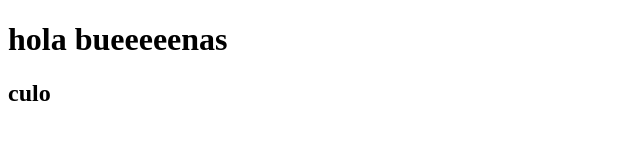
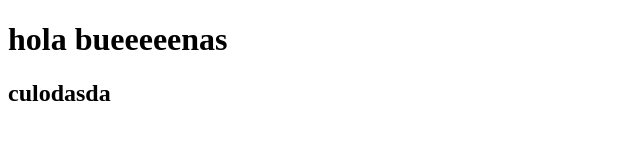
Before and after one commit to martoleuno/primer-commit, a plain HTML site: page index.html in a window 1280 px wide. Shown: the whole page, without its empty margins (0-640 px from the left). Drawn offline with Linux system fonts and the light colour scheme.

Commit message:
prueba main

```diff
--- a/index.html
+++ b/index.html
@@ -8,6 +8,6 @@
 </head>
 <body>
     <h1>hola bueeeeenas</h1>
-    <h2>culo</h2>
+    <h2>culodasda</h2>
 </body>
 </html>
```
